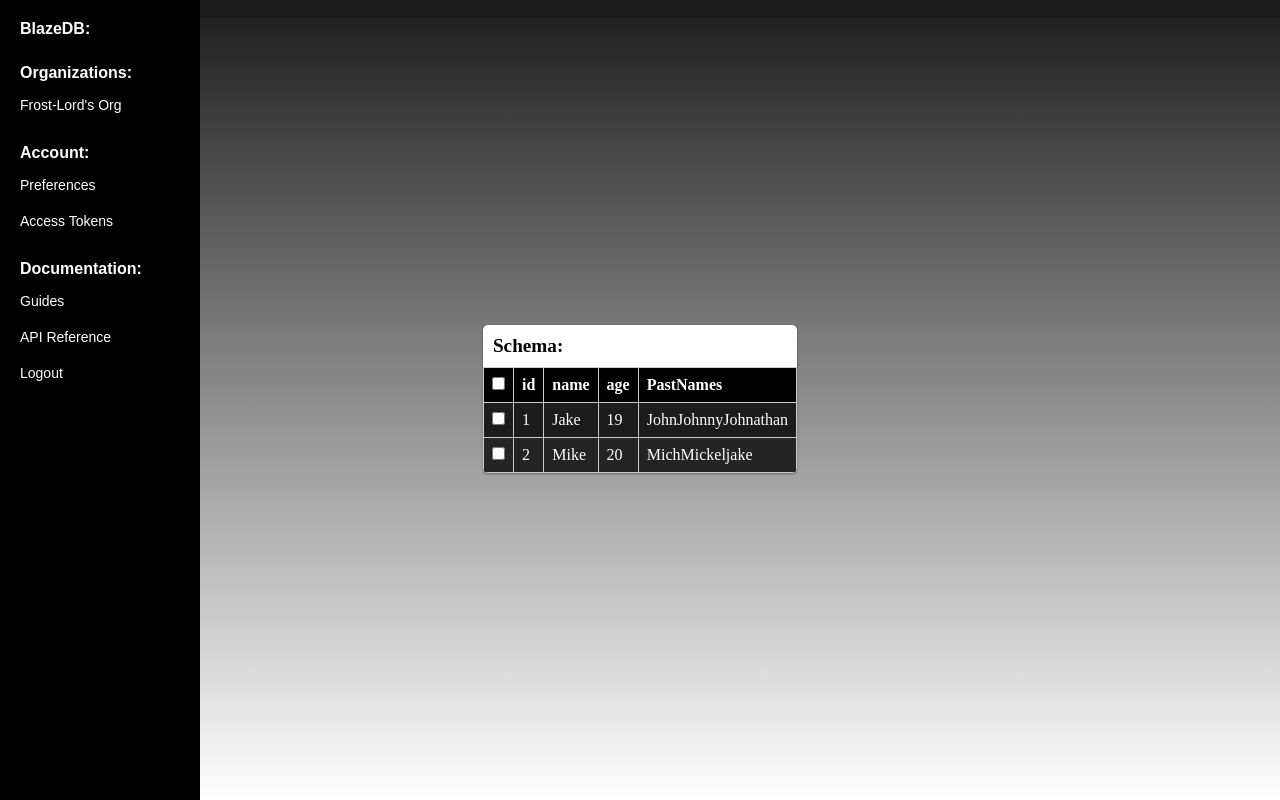
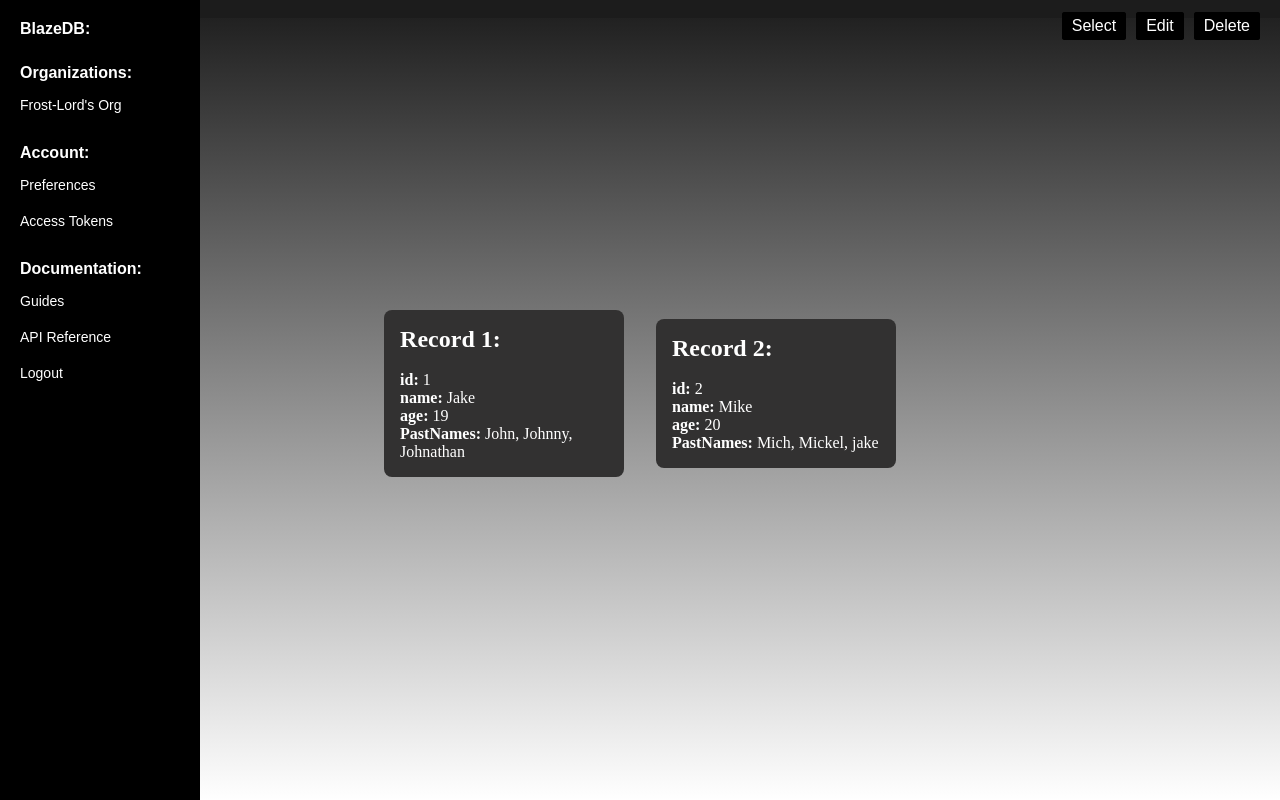
Before and after one commit to Frost-Lord/BlazeDB, a Next.js app in the folder website/: page /dashboard/1/manage in a window 1280 px wide. Built offline with nearby package versions, Linux system fonts and the light colour scheme.

Commit message:
CSS updates
- Manage.js && Dashboard.module.css

```diff
--- a/website/src/pages/dashboard/[token]/manage.js
+++ b/website/src/pages/dashboard/[token]/manage.js
@@ -12,8 +12,6 @@ const Manage = () => {
 
   const [RootData, setRootData] = useState(null);
   const [schemaData, setSchemaData] = useState(null);
-
-
 
   useEffect(() => {
     async function fetchData() {
@@ -40,7 +38,7 @@ const Manage = () => {
                 "jake"
               ]
             }
-          ]
+          ];
 
           const schema = {
             id: { type: String, default: null },
@@ -58,40 +56,35 @@ const Manage = () => {
     fetchData();
   }, [token]);
 
-  const createHeaders = () => {
-    if (!schemaData) {
-      return null;
-    }
-    const schemaKeys = Object.keys(schemaData);
-    return (
-      <tr>
-        <th>
-          <input type="checkbox" />
-        </th>
-        {schemaKeys.map((key) => (
-          <th key={key}>{key}</th>
-        ))}
-      </tr>
-    );
-  };
-
-  const createRows = () => {
-    if (!schemaData) {
-      return null;
-    }
+  const createCard = () => {
     return (
       <>
-        {RootData.map((item, index) => (
-          <tr key={item.id} className={index % 2 === 0 ? styles.lightRow : styles.darkRow}>
-            <td>
-              <input type="checkbox" />
-            </td>
-            {Object.keys(schemaData).map((key) => (
-              <td key={key}>{item[key]}</td>
-            ))}
-          </tr>
-        ))}
-      </>
+      {RootData?.map((item, index) => (
+        <div key={item.id} className={styles.card}>
+          <div className={styles.headerSchema}>
+            <h2>Record {index + 1}:
+              <div className={styles.cardButtons}>
+                <button className={styles.selectButton}>Select</button>
+                <button className={styles.editButton}>Edit</button>
+                <button className={styles.deleteButton}>Delete</button>
+              </div>
+            </h2>
+          </div>
+          <br />
+          <div className={styles.bodySchema}>
+            {Object.keys(schemaData).map((key) => {
+              const value = Array.isArray(item[key]) ? item[key].join(", ") : item[key];
+              return (
+                <div key={key} className={styles.field}>
+                  <strong>{key}: </strong>
+                  <span>{value}</span>
+                </div>
+              );
+            })}
+          </div>
+        </div>
+      ))}
+    </>
     );
   };
 
@@ -113,23 +106,9 @@ const Manage = () => {
             <p>test</p>
           </div>
 
-
           <div className={styles.contentWrapper}>
-
-            <div className={styles.cardSchema}>
-              <div className={styles.cardHeaderSchema}>
-                <h2>Schema:</h2>
-              </div>
-              <div className={styles.cardBodySchema}>
-                <table className={styles.table}>
-                  <thead>{createHeaders()}</thead>
-                  <tbody>{createRows()}</tbody>
-                </table>
-              </div>
-            </div>
-
+            {createCard()}
           </div>
-
 
         </main>
       </div>
--- a/website/src/styles/Dashboard.module.css
+++ b/website/src/styles/Dashboard.module.css
@@ -160,14 +160,14 @@
 }
 
 .card-headerSchema {
-  background-color: #eee;
-  padding: 10px;
-  font-weight: bold;
+  background-color: #000000;
+  color: #ffffff;
 }
 
-.card-bodySchema {
-  padding: 10px;
+.cardSchema {
+  background-color: #ffffff;
 }
+
 
 .card-bodySchema > div {
   display: flex;
@@ -182,44 +182,30 @@
   margin-right: 10px;
 }
 
-.table {
-  border-collapse: collapse;
-  width: 100%;
-  color: #fff;
+.cardButtons {
+  position: absolute;
+  top: 10px;
+  right: 10px;
 }
 
-.table th,
-.table td {
-  border: 1px solid #ccc;
-  padding: 8px;
-  text-align: left;
+
+.selectButton,
+.editButton,
+.deleteButton {
+  background-color: #000;
+  color: #fff;
+  border: none;
+  padding: 5px 10px;
+  border-radius: 3px;
+  font-size: 16px;
+  cursor: pointer;
+  margin-right: 10px;
 }
 
-.table th {
-  background-color: #000000;
-  font-weight: bold;
+.selectButton:hover,
+.editButton:hover,
+.deleteButton:hover {
+  background-color: #fff;
+  color: #000;
+  border: 2px solid #000;
 }
-
-.table tr:nth-child(even) {
-  background-color: #242424;
-}
-
-.table tr:nth-child(odd) {
-  background-color: #1c1c1c;
-}
-
-.table tr:hover {
-  background-color: #524f4f;
-}
-
-.table .checkbox {
-  text-align: center;
-}
-
-.table .checkbox input[type="checkbox"] {
-  margin: 0 auto;
-}
-
-.table .checkbox input[type="checkbox"]:checked {
-  background-color: #2196F3;
-}
```
